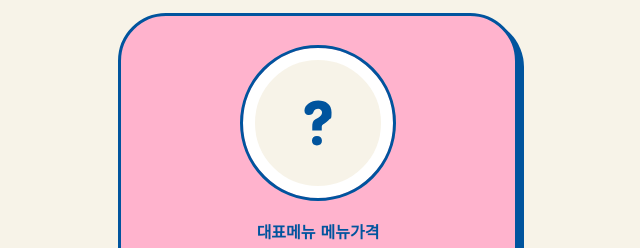
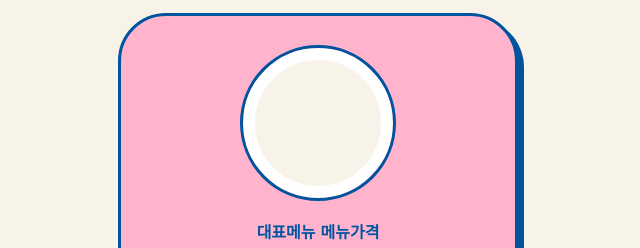
Before and after one commit to kimjisu987/todays_lunch, a plain HTML site: page index.html in a window 1280 px wide. Shown: the part 292-540 px from the top of the page, 322-962 px from the left. Drawn offline with Linux system fonts and the light colour scheme; a web font is replaced by a local one.

Commit message:
Add index files

```diff
--- a/index.html
+++ b/index.html
@@ -11,7 +11,7 @@
     <h1>Today's Lunch !</h1>
     <button id="pickMenu">START</button>
     <div id="menuDisplay">
-        <img src="./icon/none.svg" alt="" class="menuImg">
+        <div class="menuImg"></div>
         <p class="menuMenu">대표메뉴 메뉴가격</p>
         <p class="menuName">가게이름</p>
     </div>
```
